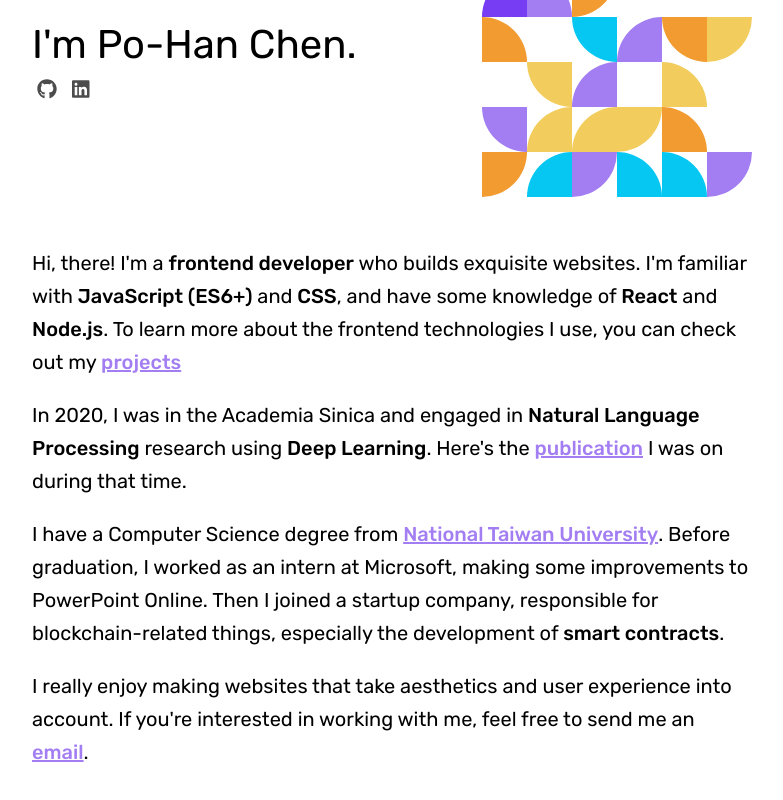
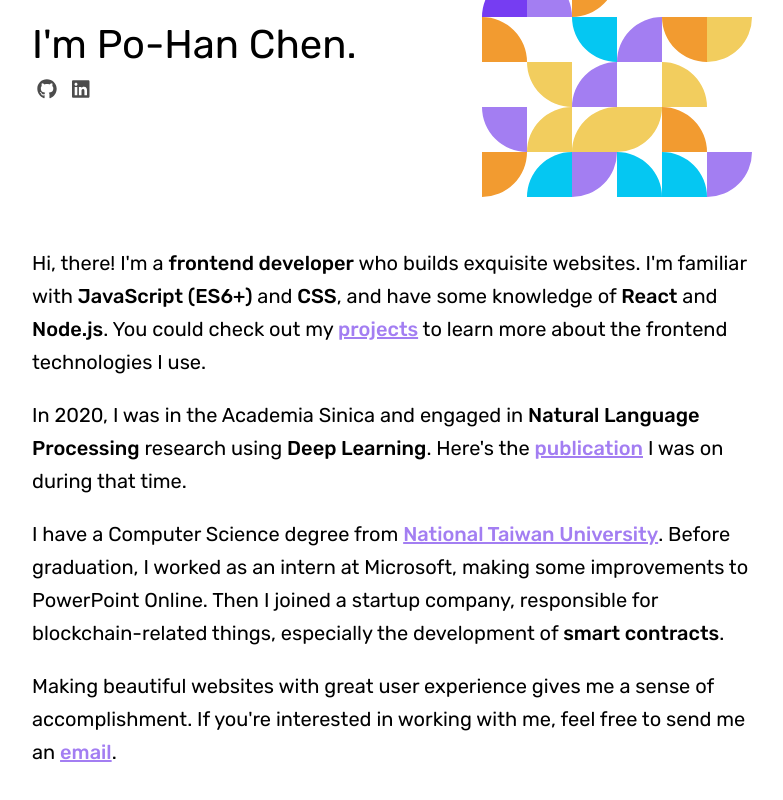
Before and after one commit to dont-hurry/portfolio, a React (Create React App) app: page / in a window 1280 px wide. Shown: the part 214-1014 px from the top of the page, without its empty margins (248-1031 px from the left). Built offline with nearby package versions, Linux system fonts and the light colour scheme.

Commit message:
Update contents

```diff
--- a/src/pages/about.js
+++ b/src/pages/about.js
@@ -7,9 +7,9 @@
       <p>
         Hi, there! I'm a <b>frontend developer</b> who builds exquisite
         websites. I'm familiar with <b>JavaScript (ES6+)</b> and <b>CSS</b>, and
-        have some knowledge of <b>React</b> and <b>Node.js</b>. To learn more
-        about the frontend technologies I use, you can check out my{" "}
-        <Link to="/projects/">projects</Link>
+        have some knowledge of <b>React</b> and <b>Node.js</b>. You could check
+        out my <Link to="/projects/">projects</Link> to learn more about the
+        frontend technologies I use.
       </p>
       <p>
         In 2020, I was in the Academia Sinica and engaged in{" "}
@@ -35,9 +35,9 @@
         <b>smart contracts</b>.
       </p>
       <p>
-        I really enjoy making websites that take aesthetics and user experience
-        into account. If you're interested in working with me, feel free to send
-        me an <a href="mailto:pohanc649@gmail.com">email</a>.
+        Making beautiful websites with great user experience gives me a sense
+        of accomplishment. If you're interested in working with me, feel free to
+        send me an <a href="mailto:pohanc649@gmail.com">email</a>.
       </p>
     </PageLayout>
   );
```
